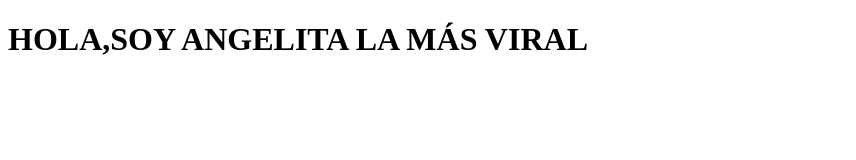
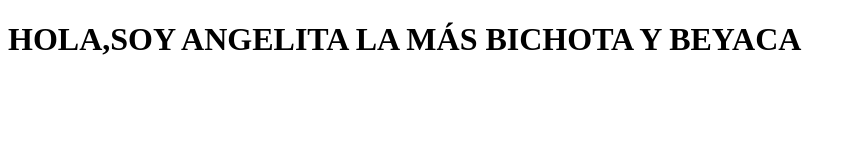
Before and after one commit to DaironShmelinguerPorrasCardenasCampus/ANGELITA, a plain HTML site: page index.html in a window 1280 px wide. Shown: the whole page, without its empty margins (0-856 px from the left). Drawn offline with Linux system fonts and the light colour scheme.

Commit message:
feat: :white_check_mark: CAMBIO EN H1 TIT ANGELA

```diff
--- a/index.html
+++ b/index.html
@@ -6,6 +6,6 @@
     <title>Document</title>
 </head>
 <body>
-    <h1>HOLA,SOY ANGELITA LA MÁS VIRAL</h1>
+    <h1>HOLA,SOY ANGELITA LA MÁS BICHOTA Y BEYACA</h1>
 </body>
 </html>
```
